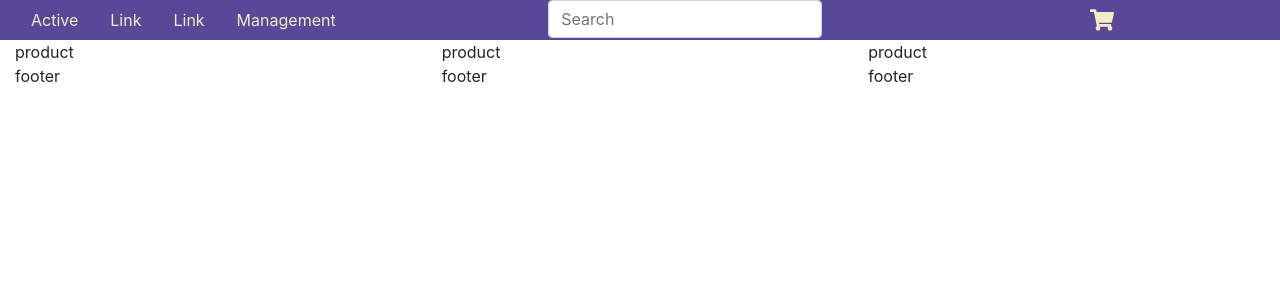
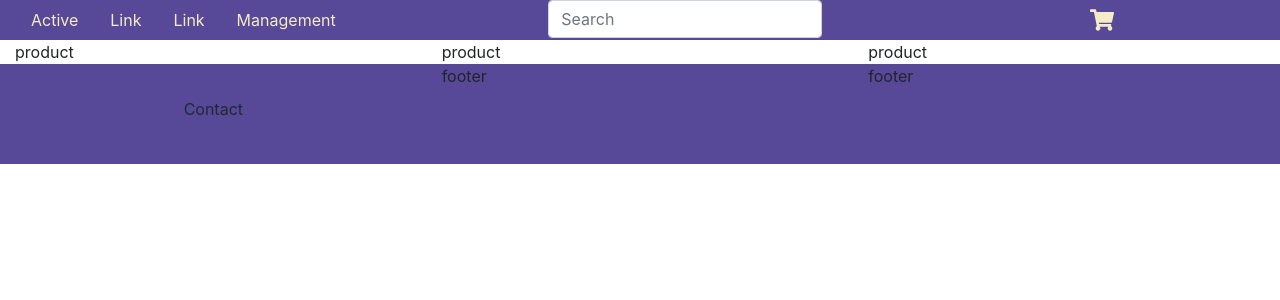
Before and after one commit to somayehbd/ecommerce, a React (Create React App) app: page / in a window 1280 px wide. Shown: the top 300 px of the page. Built offline with nearby package versions, Linux system fonts and the light colour scheme.

Commit message:
improve: change Leftfoot style component

```diff
--- /dev/null
+++ b/src/components/footbar/Leftfoot.js
@@ -0,0 +1,8 @@
+import style from './Leftfoot.module.css'
+
+const Leftfoot = () => {
+    return (
+        <p className={style.leftfoot}>Contact</p>
+    )
+}
+export default Leftfoot;
--- /dev/null
+++ b/src/components/footbar/Leftfoot.module.css
@@ -0,0 +1,12 @@
+.leftfoot {
+    color: #202932;
+    text-align: center;
+    text-align: center;
+    height: 50px;
+    margin: 20px 0;
+    display: flex;
+    align-items: center;
+    justify-content: center;
+
+
+}
--- a/src/components/layout/Layout.js
+++ b/src/components/layout/Layout.js
@@ -3,12 +3,13 @@ import style from './Layout.module.css';
 import Menu from '../menu/Menu';
 import Cart from "../cart/Cart";
 import Search from "../search/Search";
+import Leftfoot from "../footbar/Leftfoot";
 
 
 const Layout = () => {
     return (
         <div className="container-fluid">
-            <div className={`row ${style.topnav}`}  >
+            <div className={`row ${style.topnav}`}>
                 <div className="col-5"><Menu /></div>
                 <div className="col-5"><Search /></div>
                 <div className="col-2"><Cart /></div>
@@ -18,8 +19,8 @@ const Layout = () => {
                 <div className="col-4">product</div>
                 <div className="col-4">product</div>
             </div>
-            <div className="row footer">
-                <div className="col-4">footer</div>
+            <div className={`row ${style.footer}`}>
+                <div className="col-4"><Leftfoot/></div>
                 <div className="col-4">footer</div>
                 <div className="col-4">footer</div>
             </div>
--- a/src/components/layout/Layout.module.css
+++ b/src/components/layout/Layout.module.css
@@ -2,8 +2,7 @@
     height: 40px;
     background-color: #574898;
 }
-
-.footer {
-    background-color: #333;
-
+.footer{
+    height: 100px;
+    background: #574898;
 }
```
